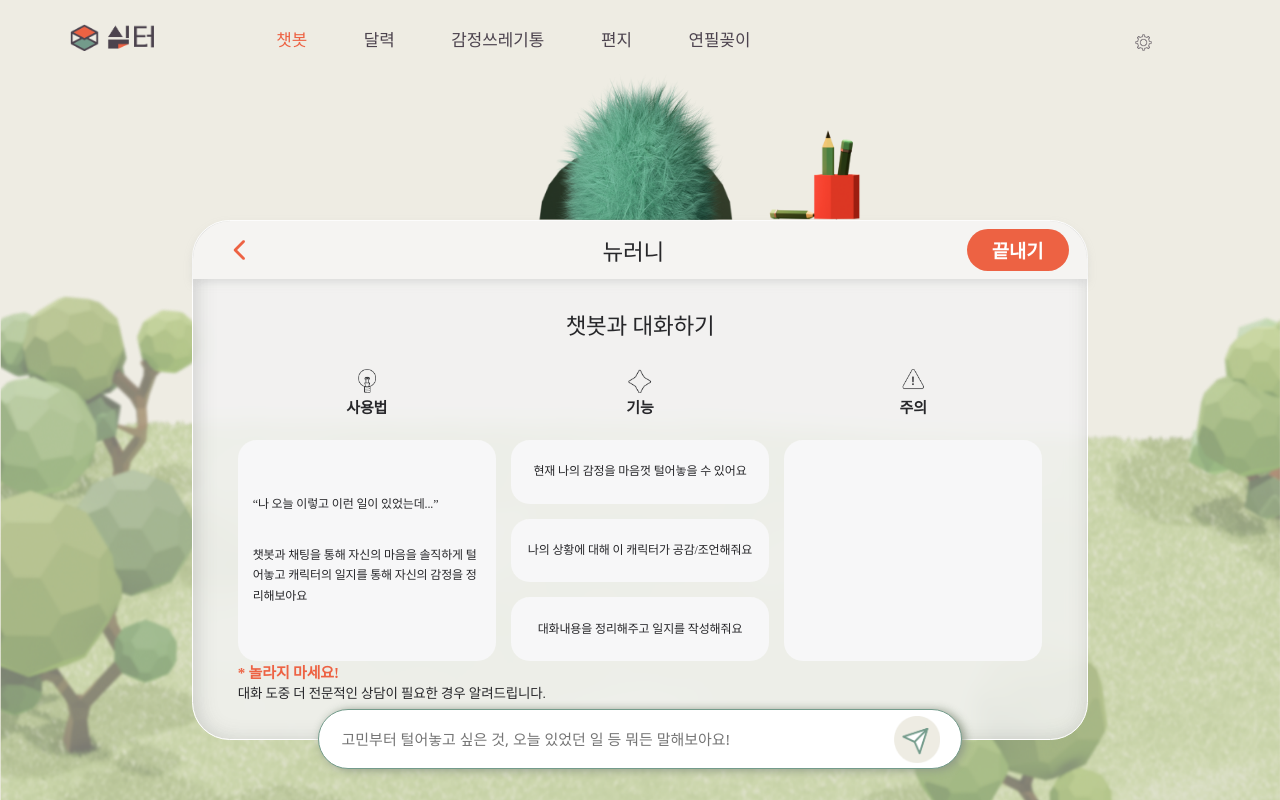
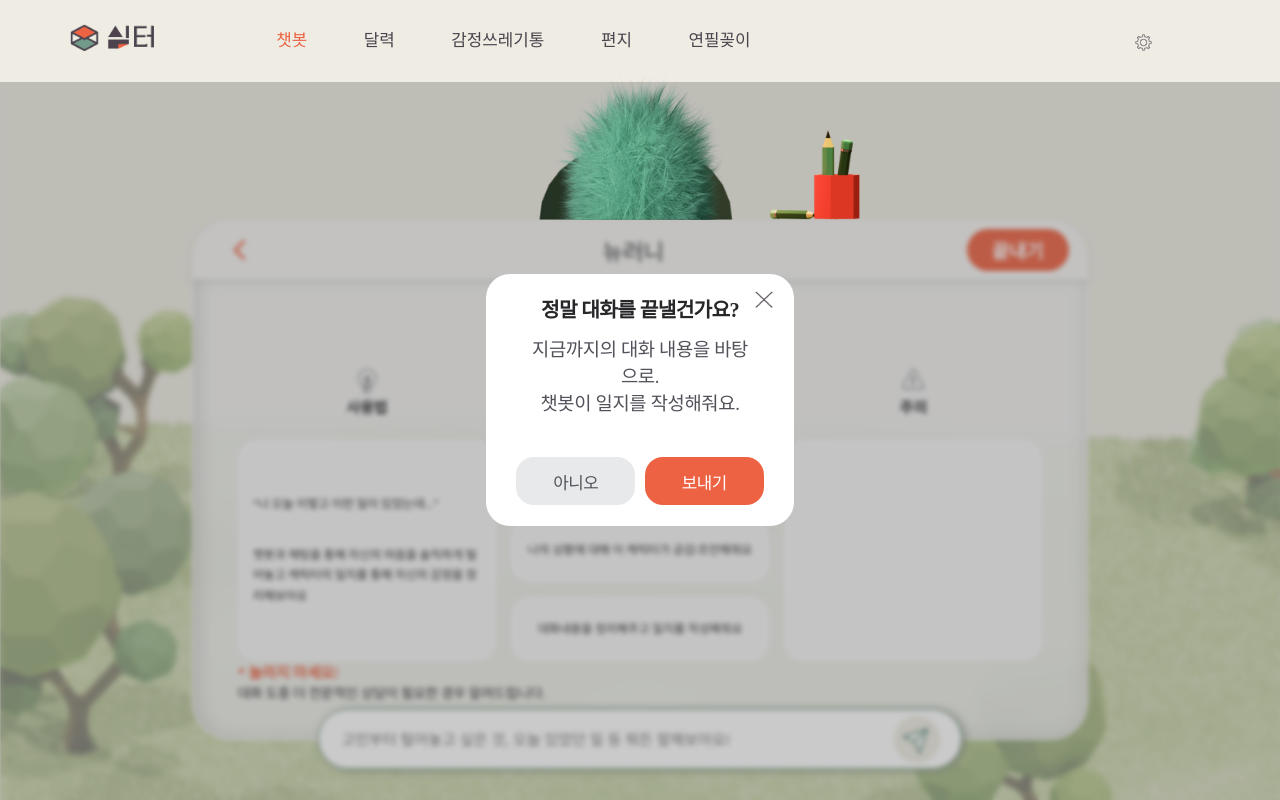
Before and after one commit to git1uv/client, a React (Create React App) app: page /chatbot in a window 1280 px wide. Both pictures are taken after a click on the button "끝내기". Built offline with nearby package versions, Linux system fonts and the light colour scheme.

Commit message:
feat: 끝내기 버튼 클릭 -> 모달창 띄우기 / 3초 뒤 결과창으로 이동

```diff
--- /dev/null
+++ b/src/components/Modal/Chatbot/FirstModal.jsx
@@ -0,0 +1,27 @@
+import React, { useRef } from 'react';
+import * as M from '../LogoutModal.style';
+import x from '../../../assets/x.png';
+
+const FirstModal = ({ isVisible, onClose, onConfirm, name, content }) => {
+  const outside = useRef();
+
+  if (!isVisible) return null;
+
+  return (
+    <M.LogoutModalBg ref={outside} onClick={(e) => { if (e.target === outside.current) onClose(); }}>
+      <M.LogoutModal>
+        <M.ModalCloseButton onClick={onClose}><img src={x} alt='x' /></M.ModalCloseButton>
+        <M.LogoutModalTitle>정말 대화를 끝낼건가요?</M.LogoutModalTitle>
+        <p className='sub'>지금까지의 대화 내용을 바탕으로.</p>
+        <p className='sub'>챗봇이 일지를 작성해줘요.</p>
+        <br />
+        <M.ModalActions>
+          <M.CancelButton onClick={onClose}>아니오</M.CancelButton>
+          <M.LogoutClickButton onClick={onConfirm}>보내기</M.LogoutClickButton>
+        </M.ModalActions>
+      </M.LogoutModal>
+    </M.LogoutModalBg>
+  );
+};
+
+export default FirstModal;
--- /dev/null
+++ b/src/components/Modal/Chatbot/SecondModal.jsx
@@ -0,0 +1,32 @@
+import React, { useEffect, useRef } from 'react';
+import * as M from '../LogoutModal.style';
+import x from '../../../assets/x.png';
+import write from '../../../assets/chatbot/writeAni.gif'
+
+const SecondModal = ({ isVisible, onClose, onConfirm }) => {
+  const outside = useRef();
+
+  useEffect(() => {
+    if (isVisible) {
+      const timer = setTimeout(() => {
+        onClose(); // 3초 후에 onClose 호출
+      }, 3000);
+
+      return () => clearTimeout(timer); // 컴포넌트 언마운트 시 타이머 클리어
+    }
+  }, [isVisible, onClose]);
+
+  if (!isVisible) return null;
+  return (
+    <M.LogoutModalBg ref={outside} onClick={(e) => { if (e.target === outside.current) onClose(); }}>
+      <M.LogoutModal>
+        <M.ModalCloseButton onClick={onClose}><img src={x} alt='x' /></M.ModalCloseButton>
+        <M.AirplaneImage src={write} alt="gif" />
+        <M.LogoutModalTitle>챗봇이 일지를 작성하고 있어요!</M.LogoutModalTitle>
+        {/* <br /> */}
+      </M.LogoutModal>
+    </M.LogoutModalBg>
+  );
+};
+
+export default SecondModal;
--- a/src/routes/Chatbot/Chatbot.jsx
+++ b/src/routes/Chatbot/Chatbot.jsx
@@ -7,9 +7,36 @@ import Neuranee from '../../assets/chatbot/chatStart/Neuranee.png'
 
 import ChatbotBox from '../../components/Chatbot/ChatbotBox/ChatbotBox';
 import axios from 'axios';
+import { useNavigate } from 'react-router-dom';
+import FirstModal from '../../components/Modal/Chatbot/FirstModal';
+import SecondModal from '../../components/Modal/Chatbot/SecondModal';
 
 export default function Chatbot() {
   const result = localStorage.getItem('result');
+  const navigate = useNavigate();
+  const [isFirstModalOpen, setIsFirstModalOpen] = useState(false);
+  const [isSecondModalOpen, setIsSecondModalOpen] = useState(false);
+
+  const openFirstModal = () => {
+    setIsFirstModalOpen(true);
+  }
+  const closeFirstModal = () => {
+    setIsFirstModalOpen(false);
+  }
+  const openSecondModal = () => {
+    setIsFirstModalOpen(false);
+    setIsSecondModalOpen(true);
+
+    // 종이비행기 작성 API
+    // postAirplane();
+  }
+  const closeSecondModal = () => {
+    setIsSecondModalOpen(false);
+    navigate('/chatbot/result');
+  }
+  const addWriting = () => {
+    window.location.reload();
+  }
 
   return (
     <S.App>
@@ -29,10 +56,20 @@ export default function Chatbot() {
             : result === 'Banbani' ? <h1>반바니</h1>
             : <h1>뉴러니</h1>
           }
-          <button>끝내기</button>
+          <button onClick={openFirstModal}>끝내기</button>
         </S.Header>
         <ChatbotBox />
       </S.Bottom>
+      <FirstModal
+        isVisible={isFirstModalOpen}
+        onClose={closeFirstModal}
+        onConfirm={openSecondModal}
+      />
+      <SecondModal
+        isVisible={isSecondModalOpen}
+        onClose={closeSecondModal}
+        onConfirm={addWriting}
+      />
     </S.App>
   );
 }
```
Also changed, not shown: src/assets/chatbot/writeAni.gif (added).
